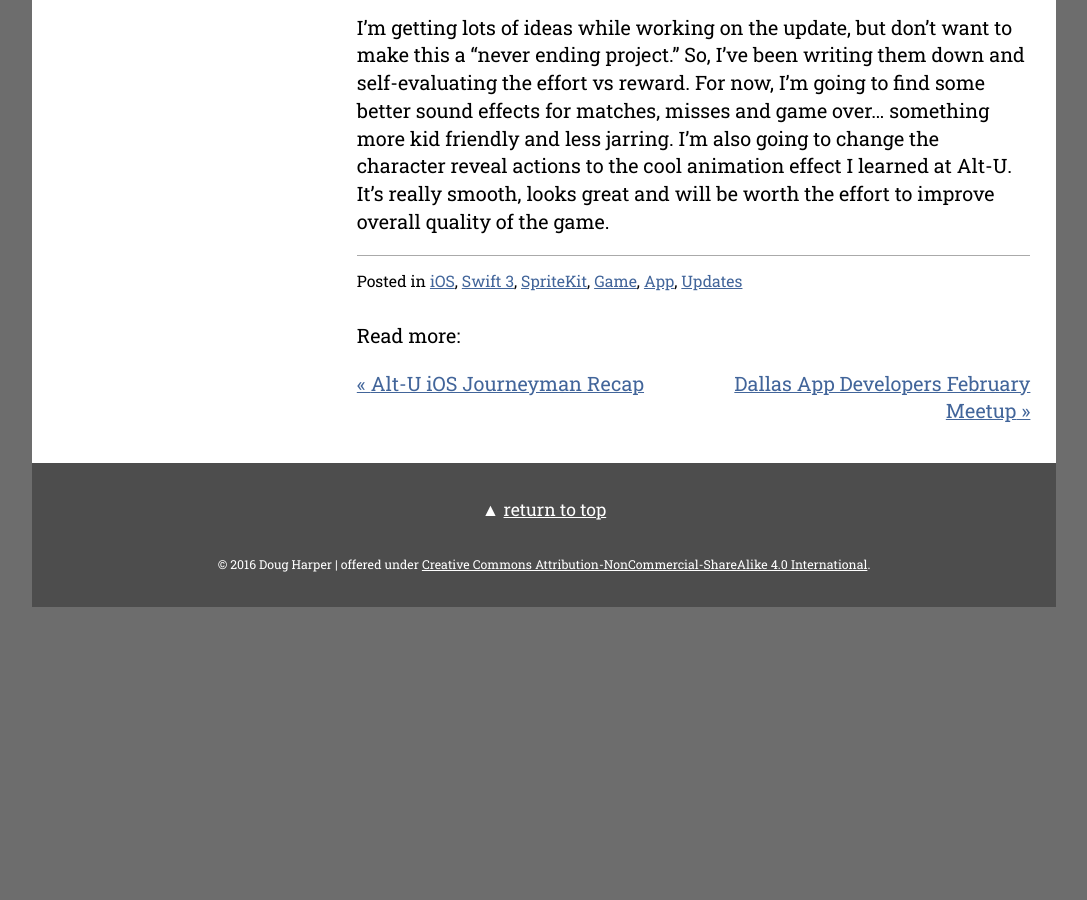
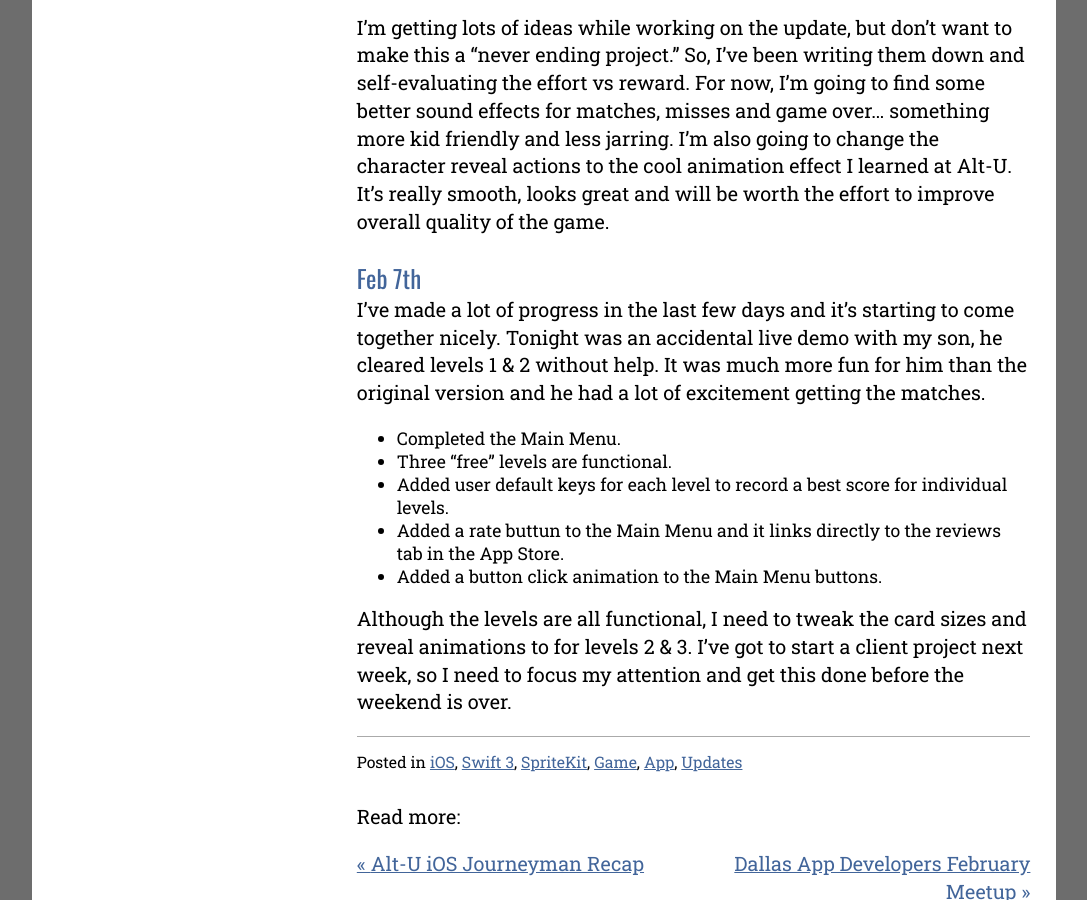
Before and after one commit to endodoug/endodoug.github.io, a Jekyll site: the page built from _posts/2017-01-28-magical-forest-memory-update.md, in a window 1280 px wide and 900 px high, scrolled down 2151 px. Shown: the whole window, without its empty margins (96-1183 px from the left). Built offline with Jekyll 4.4.1, drawn with Linux system fonts in a browser that asks for light colours; comment, search, counter and statistics services are not loaded; before the commit the page ends 2758 px from its top, so only the background shows below that.

Commit message:
Feb 7 Update

```diff
--- a/_posts/2017-01-28-magical-forest-memory-update.md
+++ b/_posts/2017-01-28-magical-forest-memory-update.md
@@ -55,3 +55,15 @@ Over the last few days I created the Main Menu and Game Over scenes spending alo
 - Created Level 2 and included some dummy material.
 
 I'm getting lots of ideas while working on the update, but don't want to make this a "never ending project."  So, I've been writing them down and self-evaluating the effort vs reward.  For now, I'm going to find some better sound effects for matches, misses and game over... something more kid friendly and less jarring.  I'm also going to change the character reveal actions to the cool animation effect I learned at Alt-U.  It's really smooth, looks great and will be worth the effort to improve overall quality of the game.
+
+### Feb 7th
+
+I've made a lot of progress in the last few days and it's starting to come together nicely.  Tonight was an accidental live demo with my son, he cleared levels 1 & 2 without help.  It was much more fun for him than the original version and he had a lot of excitement getting the matches.
+
+- Completed the Main Menu.
+- Three "free" levels are functional.
+- Added user default keys for each level to record a best score for individual levels.
+- Added a rate buttun to the Main Menu and it links directly to the reviews tab in the App Store.
+- Added a button click animation to the Main Menu buttons.
+
+Although the levels are all functional, I need to tweak the card sizes and reveal animations to for levels 2 & 3.  I've got to start a client project next week, so I need to focus my attention and get this done before the weekend is over.
```
